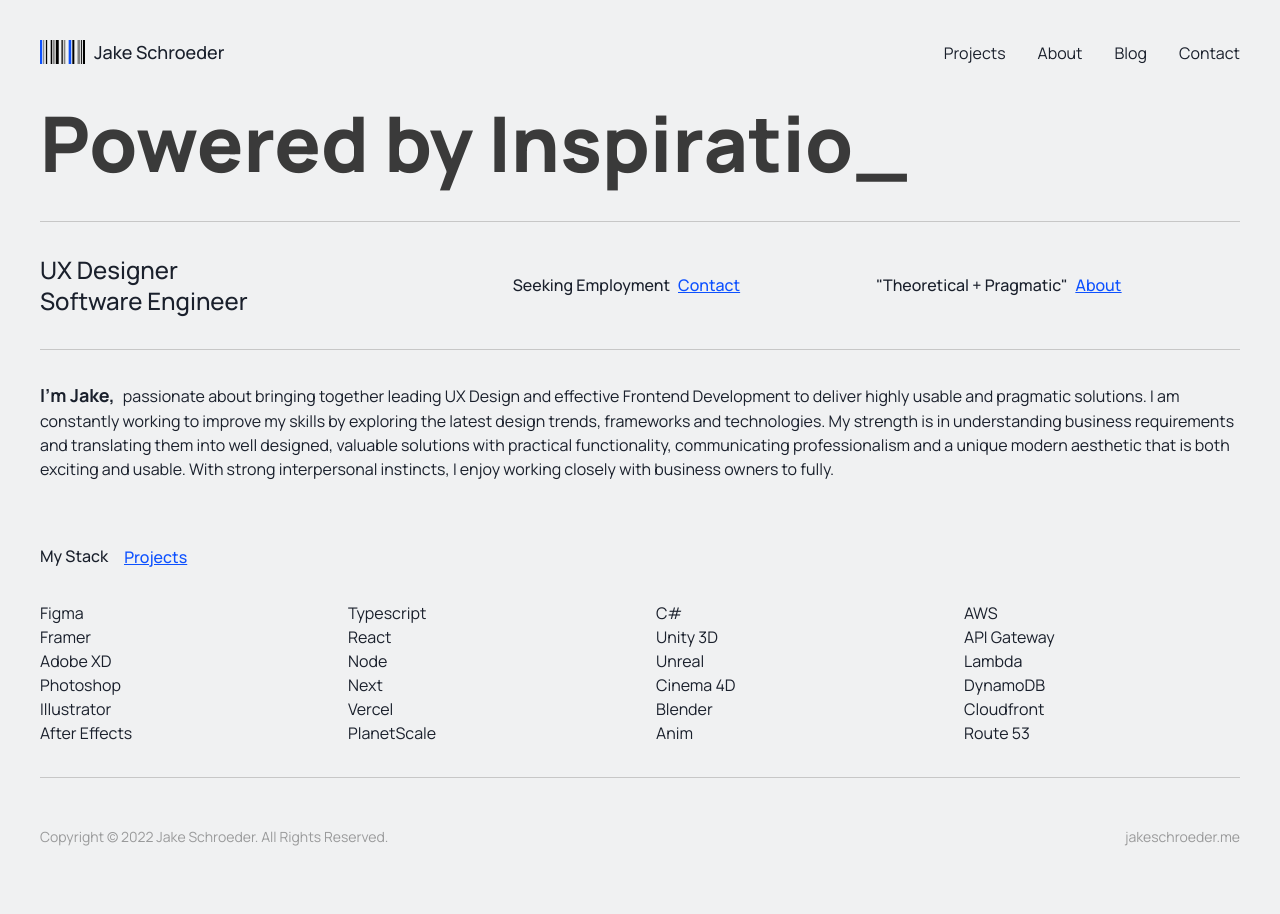
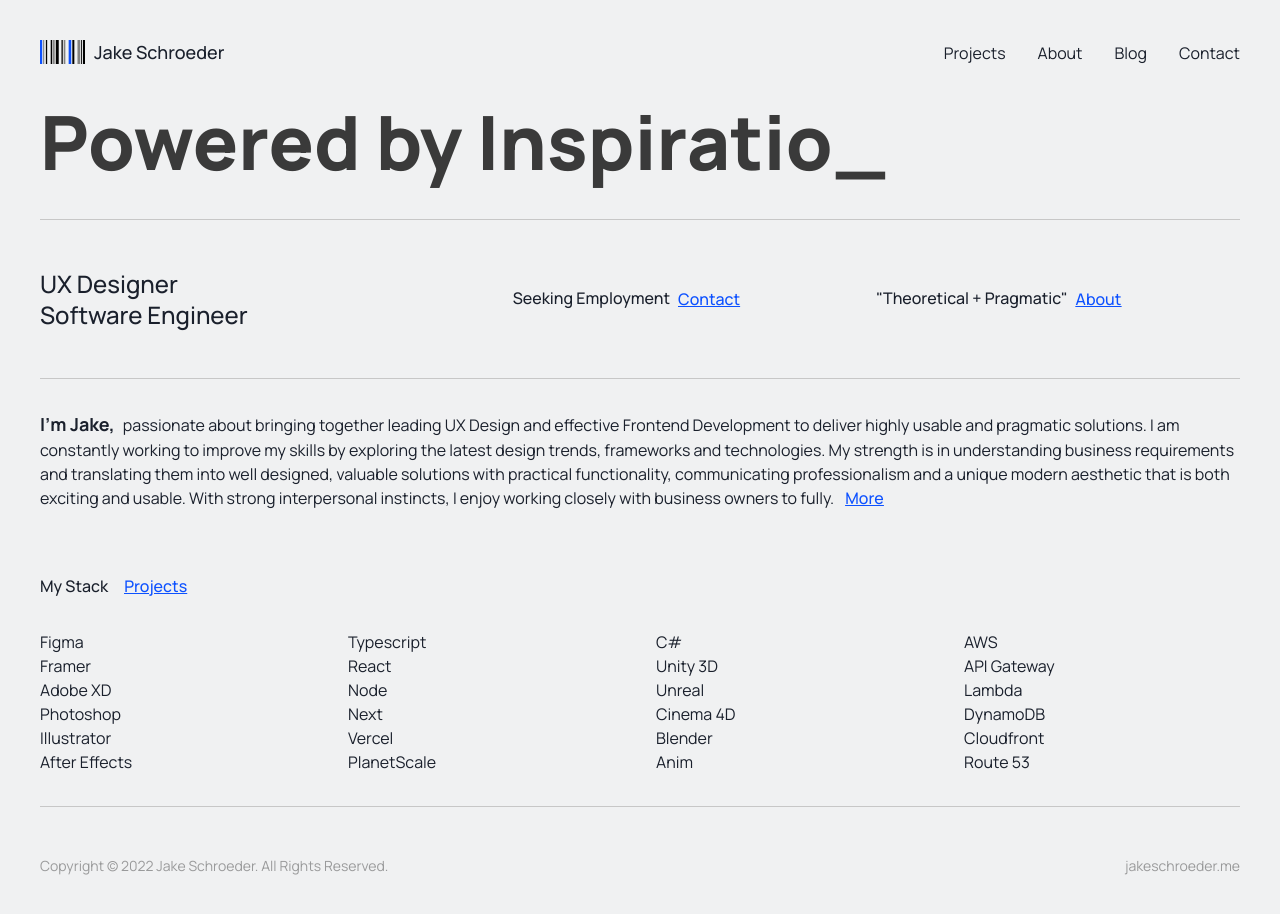
Before and after one commit to JakeSchroeder/jakethefirst.com, a Next.js app: page / in a window 1280 px wide. Shown: the top 914 px of the page. Built offline with nearby package versions, Linux system fonts and the light colour scheme.

Commit message:
updated chakra ui react version

```diff
--- a/components/sections/about.tsx
+++ b/components/sections/about.tsx
@@ -13,7 +13,7 @@ const AboutSection: FC = () => {
 
   return (
     <Grid
-      py={{ base: "8", mid: "6vh" }}
+      py={{ base: "8", md: "6vh" }}
       templateColumns={{ base: "1fr 1fr", lg: "1.3fr 1fr 1fr", mid: "1.35fr 1fr 1fr" }}
       borderTop={["0", "1px solid #C7C7C7"]}
       borderBottom="1px solid"
--- a/components/sections/description.tsx
+++ b/components/sections/description.tsx
@@ -23,7 +23,10 @@ const DescriptionSection: FC = () => {
           trends, frameworks and technologies. My strength is in understanding business requirements and translating
           them into well designed, valuable solutions with practical functionality, communicating professionalism and a
           unique modern aesthetic that is both exciting and usable. With strong interpersonal instincts, I enjoy working
-          closely with business owners to fully.
+          closely with business owners to fully.{" "}
+          <Box as="span" pl="2" color="brand" fontWeight="medium" textDecoration="underline">
+            <Link href="/blog">More</Link>
+          </Box>
         </Text>
       </GridItem>
       <GridItem colSpan={2} pt={{ base: "8", mid: "0" }}>
--- a/components/sections/title.tsx
+++ b/components/sections/title.tsx
@@ -12,7 +12,7 @@ const variants = {
 const TitleSection: FC = () => {
   const { text, count } = useTypewriter({
     words: ["Inspiration.", "Creativity.", "Abstraction.", "Life."],
-    loop: false,
+    loop: 1,
     cursor: true,
     delaySpeed: 1500,
     deleteSpeed: 100,
@@ -25,7 +25,7 @@ const TitleSection: FC = () => {
         color="#3A3A3A"
         display="flex"
         as="h1"
-        fontSize={{ base: "14vw", sm: "6vw", mid: "105px" }}
+        fontSize={{ base: "14vw", sm: "5.85vw", mid: "100px" }}
         py={{ base: "8", mid: "6vh" }}
         fontWeight="black"
       >
@@ -41,7 +41,7 @@ const TitleSection: FC = () => {
         </motion.div>
         <Typewriter
           words={["Inspiration.", "Creativity.", "Abstraction.", "Code."]}
-          loop={false}
+          loop={1}
           cursor
           cursorStyle="_"
           typeSpeed={140}
--- a/pages/_app.tsx
+++ b/pages/_app.tsx
@@ -7,6 +7,7 @@ import { useEffect, useState } from "react";
 import Start from "../components/loading/start";
 import { AnimateSharedLayout, AnimatePresence, isValidMotionProp, motion } from "framer-motion";
 import Loader from "../components/loading/loader";
+import Head from "next/head";
 
 const ChakraAnimBox = chakra(motion.div, {
   shouldForwardProp: isValidMotionProp,
@@ -22,6 +23,10 @@ function MyApp({ Component, pageProps, router }: AppProps) {
   // }, []);
 
   return (
+    <>
+      <Head>
+        <meta name="viewport" content="initial-scale=1.0 , minimum-scale=1.0" />
+      </Head>
       <ChakraProvider theme={theme}>
         <AnimatePresence>
           {isLoading ? (
@@ -44,6 +49,7 @@ function MyApp({ Component, pageProps, router }: AppProps) {
           )}
         </AnimatePresence>
       </ChakraProvider>
+    </>
   );
 }
 
```
Lines whose indentation alone changed are shown as unchanged.
